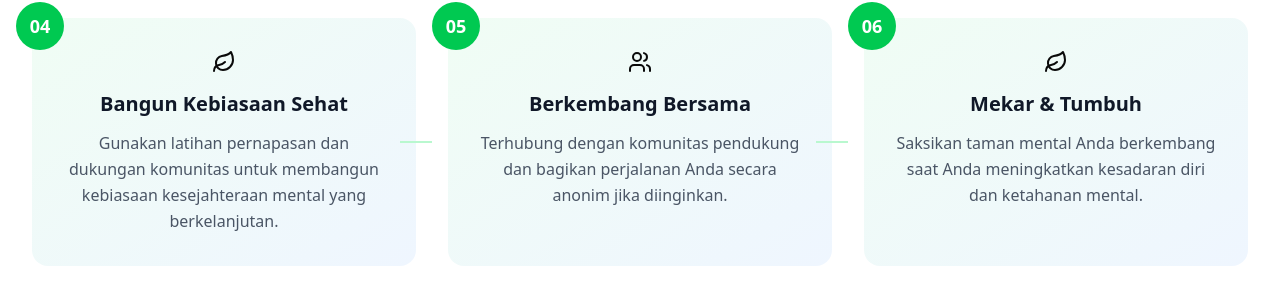
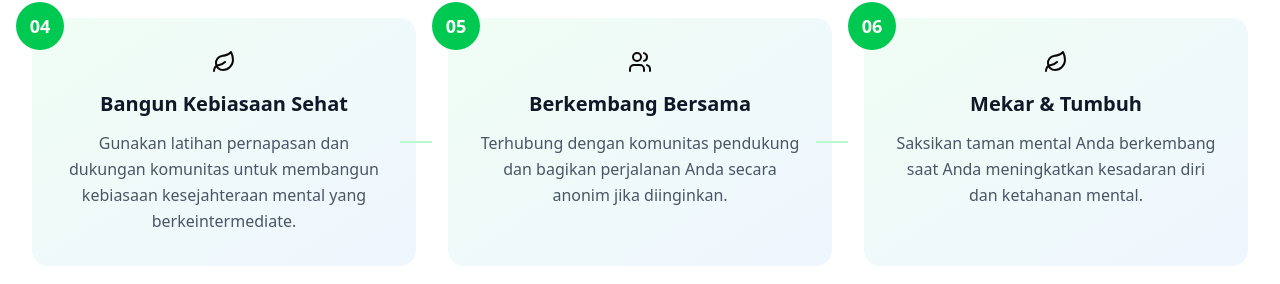
Before and after one commit to christianLuis07/mind-garden, a Next.js app in the folder frontend/: page / in a window 1280 px wide. Shown: the part 3736-4020 px from the top of the page. Built offline with nearby package versions, Linux system fonts and the light colour scheme.

Commit message:
refactor : how-it-works

```diff
--- a/frontend/src/components/landing/how-it-works.tsx
+++ b/frontend/src/components/landing/how-it-works.tsx
@@ -27,7 +27,7 @@ const steps = [
     number: "04",
     title: "Bangun Kebiasaan Sehat",
     description:
-      "Gunakan latihan pernapasan dan dukungan komunitas untuk membangun kebiasaan kesejahteraan mental yang berkelanjutan.",
+      "Gunakan latihan pernapasan dan dukungan komunitas untuk membangun kebiasaan kesejahteraan mental yang berkeintermediate.",
     icon: Leaf,
   },
   {
```
